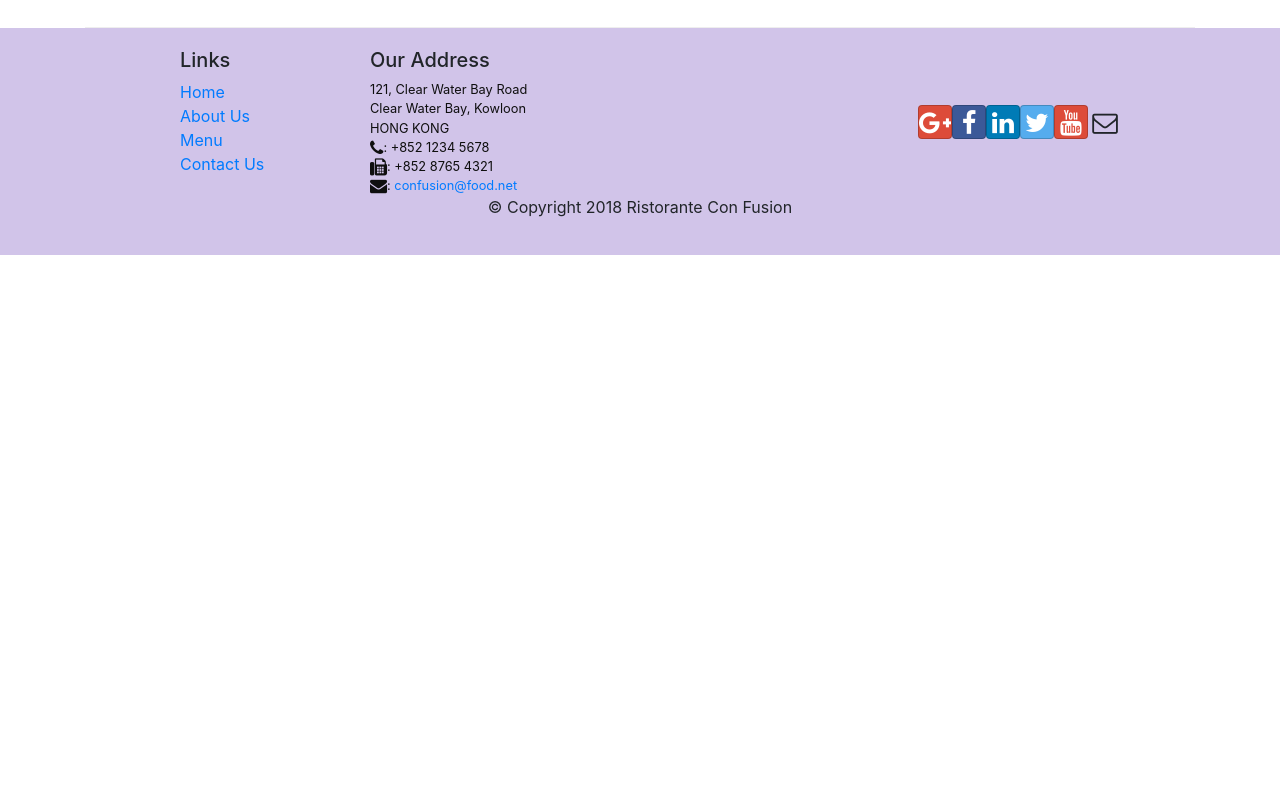
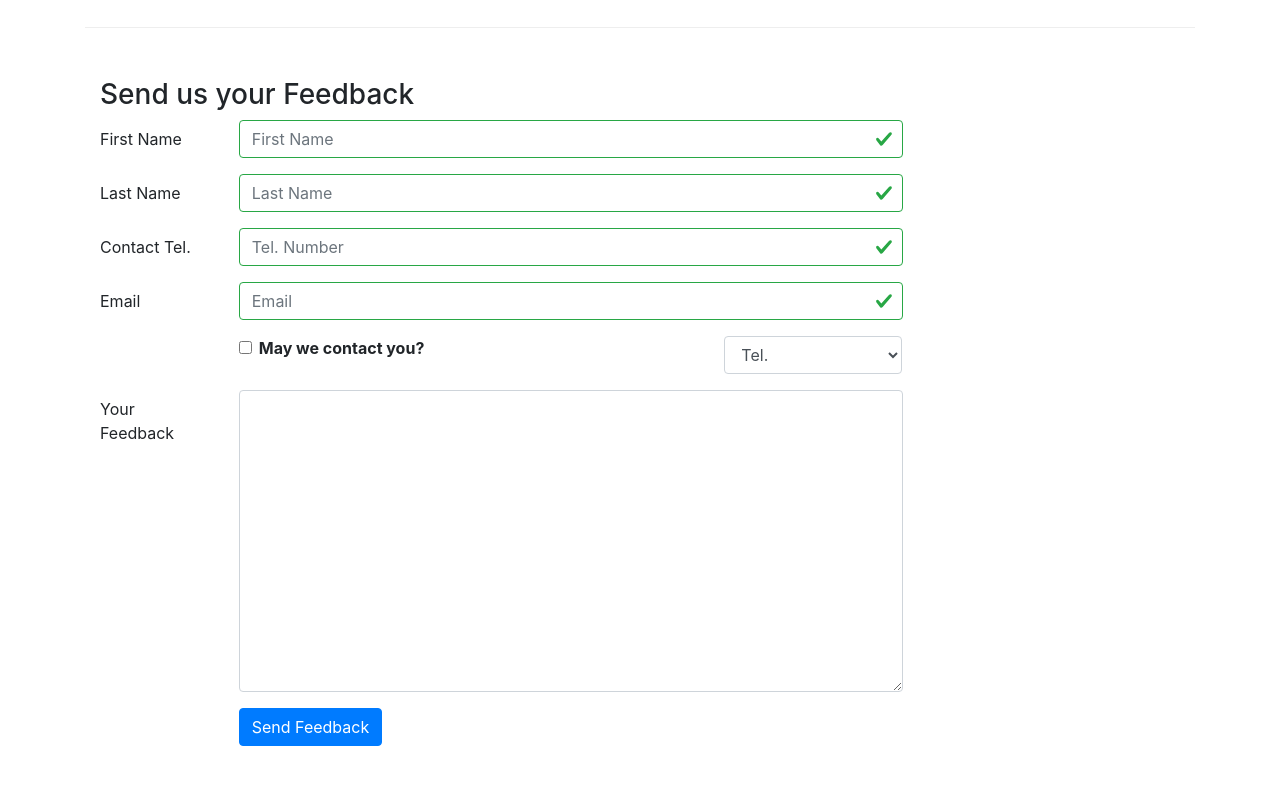
Before and after one commit to aliiaarnet/Restaurant-con-Fusion, a React (Create React App) app: page /contactus in a window 1280 px wide. Shown: the part 860-1660 px from the top of the page. Before the commit the page ends 1115 px from the top, so only its background shows below. Built offline with nearby package versions, Linux system fonts and the light colour scheme.

Commit message:
Controlled and Uncontrolled forms

```diff
--- a/src/components/ContactComponent.js
+++ b/src/components/ContactComponent.js
@@ -1,8 +1,103 @@
-import React from "react";
-import { Breadcrumb, BreadcrumbItem } from "reactstrap";
+import React, { Component } from "react";
+import {
+  Breadcrumb,
+  BreadcrumbItem,
+  Button,
+  Form,
+  FormGroup,
+  Label,
+  Input,
+  Col,
+  Row,
+  FormFeedback,
+} from "reactstrap";
 import { Link } from "react-router-dom";
 
-function Contact(props) {
+class Contact extends Component {
+  constructor(props) {
+    super(props);
+
+    this.state = {
+      firstname: "",
+      lastname: "",
+      telnum: "",
+      email: "",
+      agree: false,
+      contactType: "Tel.",
+      message: "",
+      touched: {
+        firstname: false,
+        lastname: false,
+        telnum: false,
+        email: false,
+      },
+    };
+
+    this.handleSubmit = this.handleSubmit.bind(this);
+    this.handleInputChange = this.handleInputChange.bind(this);
+    this.handleBlur = this.handleBlur.bind(this);
+  }
+
+  handleInputChange(event) {
+    const target = event.target;
+    const value = target.type === "checkbox" ? target.checked : target.value;
+    const name = target.name;
+
+    this.setState({
+      [name]: value,
+    });
+  }
+
+  handleSubmit(event) {
+    console.log("Current State is: " + JSON.stringify(this.state));
+    alert("Current State is: " + JSON.stringify(this.state));
+    event.preventDefault();
+  }
+
+  handleBlur = (field) => (evt) => {
+    this.setState({
+      touched: { ...this.state.touched, [field]: true },
+    });
+  };
+
+  validate(firstname, lastname, telnum, email) {
+    const errors = {
+      firstname: "",
+      lastname: "",
+      telnum: "",
+      email: "",
+    };
+
+    if (this.state.touched.firstname && firstname.length < 3)
+      errors.firstname = "First Name should be >= 3 characters";
+    else if (this.state.touched.firstname && firstname.length > 10)
+      errors.firstname = "First Name should be <= 10 characters";
+
+    if (this.state.touched.lastname && lastname.length < 3)
+      errors.lastname = "Last Name should be >= 3 characters";
+    else if (this.state.touched.lastname && lastname.length > 10)
+      errors.lastname = "Last Name should be <= 10 characters";
+
+    const reg = /^\d+$/;
+    if (this.state.touched.telnum && !reg.test(telnum))
+      errors.telnum = "Tel. Number should contain only numbers";
+
+    if (
+      this.state.touched.email &&
+      email.split("").filter((x) => x === "@").length !== 1
+    )
+      errors.email = "Email should contain a @";
+
+    return errors;
+  }
+
+  render() {
+    const errors = this.validate(
+      this.state.firstname,
+      this.state.lastname,
+      this.state.telnum,
+      this.state.email
+    );
     return (
       <div className="container">
         <div className="row">
@@ -63,8 +158,142 @@
             </div>
           </div>
         </div>
+        <div className="row row-content">
+          <div className="col-12">
+            <h3>Send us your Feedback</h3>
+          </div>
+          <div className="col-12 col-md-9">
+            <Form onSubmit={this.handleSubmit}>
+              <FormGroup row>
+                <Label htmlFor="firstname" md={2}>
+                  First Name
+                </Label>
+                <Col md={10}>
+                  <Input
+                    type="text"
+                    id="firstname"
+                    name="firstname"
+                    placeholder="First Name"
+                    value={this.state.firstname}
+                    valid={errors.firstname === ""}
+                    invalid={errors.firstname !== ""}
+                    onBlur={this.handleBlur("firstname")}
+                    onChange={this.handleInputChange}
+                  />
+                  <FormFeedback>{errors.firstname}</FormFeedback>
+                </Col>
+              </FormGroup>
+              <FormGroup row>
+                <Label htmlFor="lastname" md={2}>
+                  Last Name
+                </Label>
+                <Col md={10}>
+                  <Input
+                    type="text"
+                    id="lastname"
+                    name="lastname"
+                    placeholder="Last Name"
+                    value={this.state.lastname}
+                    valid={errors.lastname === ""}
+                    invalid={errors.lastname !== ""}
+                    onBlur={this.handleBlur("lastname")}
+                    onChange={this.handleInputChange}
+                  />
+                  <FormFeedback>{errors.lastname}</FormFeedback>
+                </Col>
+              </FormGroup>
+              <FormGroup row>
+                <Label htmlFor="telnum" md={2}>
+                  Contact Tel.
+                </Label>
+                <Col md={10}>
+                  <Input
+                    type="tel"
+                    id="telnum"
+                    name="telnum"
+                    placeholder="Tel. Number"
+                    value={this.state.telnum}
+                    valid={errors.telnum === ""}
+                    invalid={errors.telnum !== ""}
+                    onBlur={this.handleBlur("telnum")}
+                    onChange={this.handleInputChange}
+                  />
+                  <FormFeedback>{errors.telnum}</FormFeedback>
+                </Col>
+              </FormGroup>
+              <FormGroup row>
+                <Label htmlFor="email" md={2}>
+                  Email
+                </Label>
+                <Col md={10}>
+                  <Input
+                    type="email"
+                    id="email"
+                    name="email"
+                    placeholder="Email"
+                    value={this.state.email}
+                    valid={errors.email === ""}
+                    invalid={errors.email !== ""}
+                    onBlur={this.handleBlur("email")}
+                    onChange={this.handleInputChange}
+                  />
+                  <FormFeedback>{errors.email}</FormFeedback>
+                </Col>
+              </FormGroup>
+              <FormGroup row>
+                <Col md={{ size: 6, offset: 2 }}>
+                  <FormGroup check>
+                    <Label check>
+                      <Input
+                        type="checkbox"
+                        name="agree"
+                        checked={this.state.agree}
+                        onChange={this.handleInputChange}
+                      />{" "}
+                      <strong>May we contact you?</strong>
+                    </Label>
+                  </FormGroup>
+                </Col>
+                <Col md={{ size: 3, offset: 1 }}>
+                  <Input
+                    type="select"
+                    name="contactType"
+                    value={this.state.contactType}
+                    onChange={this.handleInputChange}
+                  >
+                    <option>Tel.</option>
+                    <option>Email</option>
+                  </Input>
+                </Col>
+              </FormGroup>
+              <FormGroup row>
+                <Label htmlFor="message" md={2}>
+                  Your Feedback
+                </Label>
+                <Col md={10}>
+                  <Input
+                    type="textarea"
+                    id="message"
+                    name="message"
+                    rows="12"
+                    value={this.state.message}
+                    onChange={this.handleInputChange}
+                  ></Input>
+                </Col>
+              </FormGroup>
+              <FormGroup row>
+                <Col md={{ size: 10, offset: 2 }}>
+                  <Button type="submit" color="primary">
+                    Send Feedback
+                  </Button>
+                </Col>
+              </FormGroup>
+            </Form>
+          </div>
+        </div>
       </div>
     );
   }
+}
 
 export default Contact;
--- a/src/components/HeaderComponent.js
+++ b/src/components/HeaderComponent.js
@@ -1,21 +1,60 @@
 import React, { Component } from "react";
-import { Nav, Navbar, NavbarBrand, NavbarToggler, Collapse, NavItem, Jumbotron } from 'reactstrap';
-import { NavLink } from 'react-router-dom';
+import {
+  Navbar,
+  NavbarBrand,
+  Nav,
+  NavbarToggler,
+  Collapse,
+  NavItem,
+  Jumbotron,
+  Button,
+  Modal,
+  ModalHeader,
+  ModalBody,
+  Form,
+  FormGroup,
+  Input,
+  Label,
+} from "reactstrap";
+import { NavLink } from "react-router-dom";
 
 class Header extends Component {
   constructor(props) {
     super(props);
 
-    this.toggleNav = this.toggleNav.bind(this);
     this.state = {
       isNavOpen: false,
+      isModalOpen: false,
     };
+
+    this.toggleNav = this.toggleNav.bind(this);
+    this.toggleModal = this.toggleModal.bind(this);
+    this.handleLogin = this.handleLogin.bind(this);
   }
 
   toggleNav() {
     this.setState({
       isNavOpen: !this.state.isNavOpen,
     });
+  }
+
+  toggleModal() {
+    this.setState({
+      isModalOpen: !this.state.isModalOpen,
+    });
+  }
+
+  handleLogin(event) {
+    this.toggleModal();
+    alert(
+      "Username: " +
+        this.username.value +
+        " Password: " +
+        this.password.value +
+        " Remember: " +
+        this.remember.checked
+    );
+    event.preventDefault();
   }
 
   render() {
@@ -56,6 +95,13 @@
                   </NavLink>
                 </NavItem>
               </Nav>
+              <Nav className="ml-auto" navbar>
+                <NavItem>
+                  <Button outline onClick={this.toggleModal}>
+                    <span className="fa fa-sign-in fa-lg"></span> Login
+                  </Button>
+                </NavItem>
+              </Nav>
             </Collapse>
           </div>
         </Navbar>
@@ -73,6 +119,44 @@
             </div>
           </div>
         </Jumbotron>
+        <Modal isOpen={this.state.isModalOpen} toggle={this.toggleModal}>
+          <ModalHeader toggle={this.toggleModal}>Login</ModalHeader>
+          <ModalBody>
+            <Form onSubmit={this.handleLogin}>
+              <FormGroup>
+                <Label htmlFor="username">Username</Label>
+                <Input
+                  type="text"
+                  id="username"
+                  name="username"
+                  innerRef={(input) => (this.username = input)}
+                />
+              </FormGroup>
+              <FormGroup>
+                <Label htmlFor="password">Password</Label>
+                <Input
+                  type="password"
+                  id="password"
+                  name="password"
+                  innerRef={(input) => (this.password = input)}
+                />
+              </FormGroup>
+              <FormGroup check>
+                <Label check>
+                  <Input
+                    type="checkbox"
+                    name="remember"
+                    innerRef={(input) => (this.remember = input)}
+                  />
+                  Remember me
+                </Label>
+              </FormGroup>
+              <Button type="submit" value="submit" color="primary">
+                Login
+              </Button>
+            </Form>
+          </ModalBody>
+        </Modal>
       </div>
     );
   }
```
Lines whose indentation alone changed are shown as unchanged.
